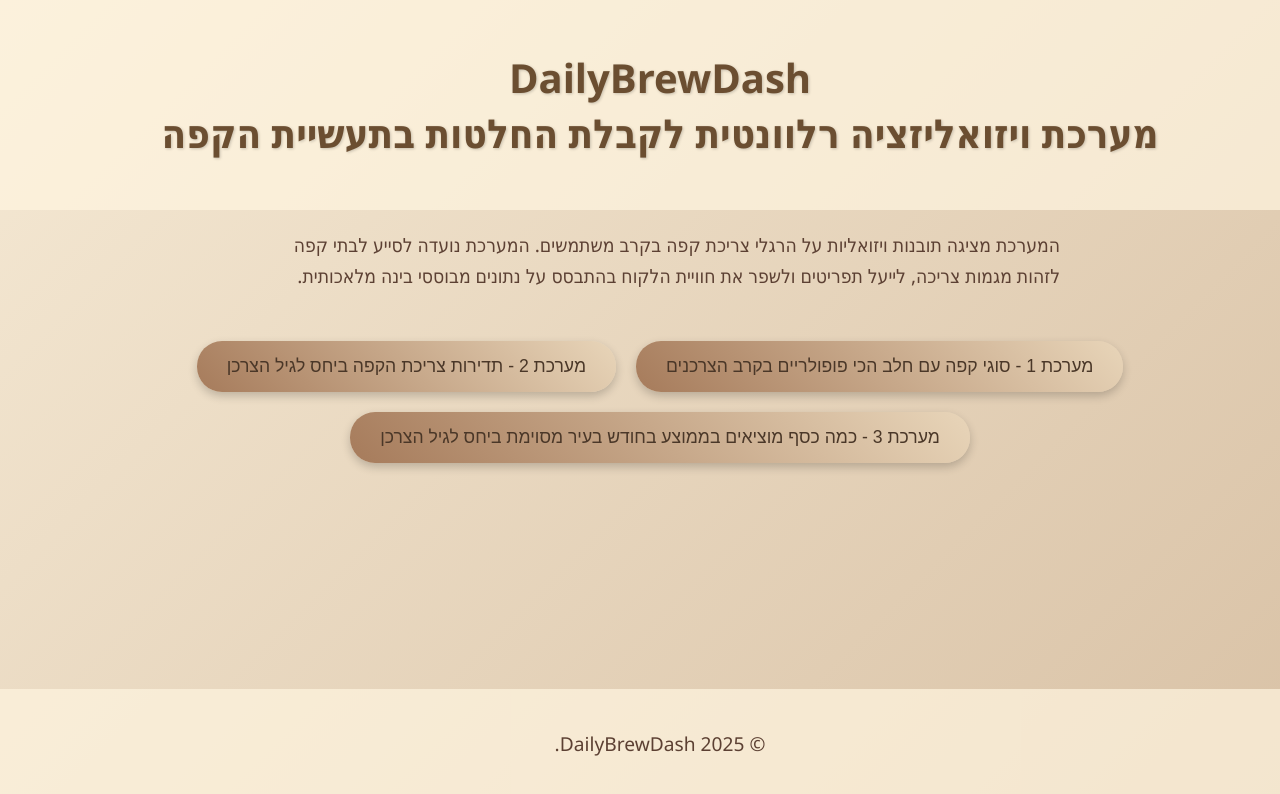
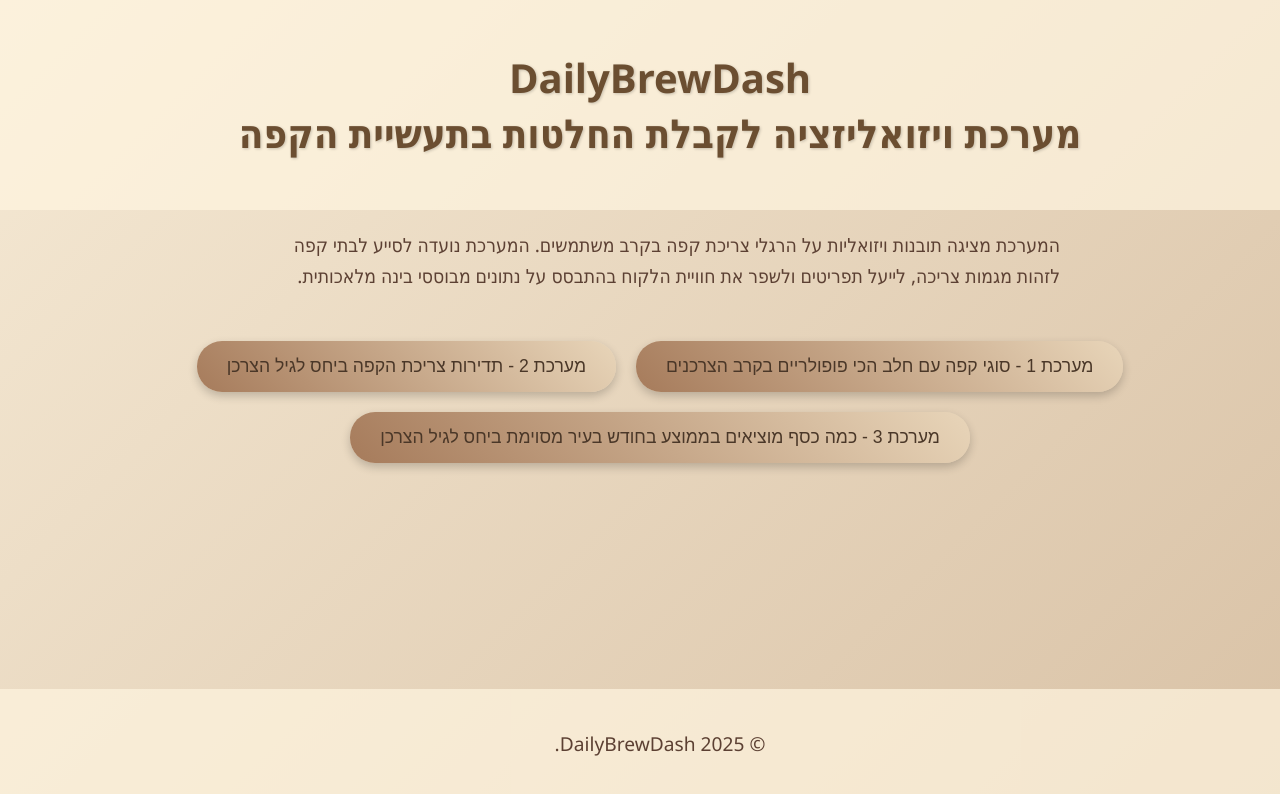
Before and after one commit to SharonIsakov/DailyBrewDash, a plain HTML site: page index.html in a window 1280 px wide. Drawn offline with Linux system fonts and the light colour scheme.

Commit message:
Update index.html

```diff
--- a/index.html
+++ b/index.html
@@ -71,7 +71,7 @@
 <body>
     <header>
         <h1>DailyBrewDash</h1>
-        <h1>מערכת ויזואליזציה רלוונטית לקבלת החלטות בתעשיית הקפה</h1>
+        <h1>מערכת ויזואליזציה לקבלת החלטות בתעשיית הקפה</h1>
     </header>
     <main>
         <p>
```
